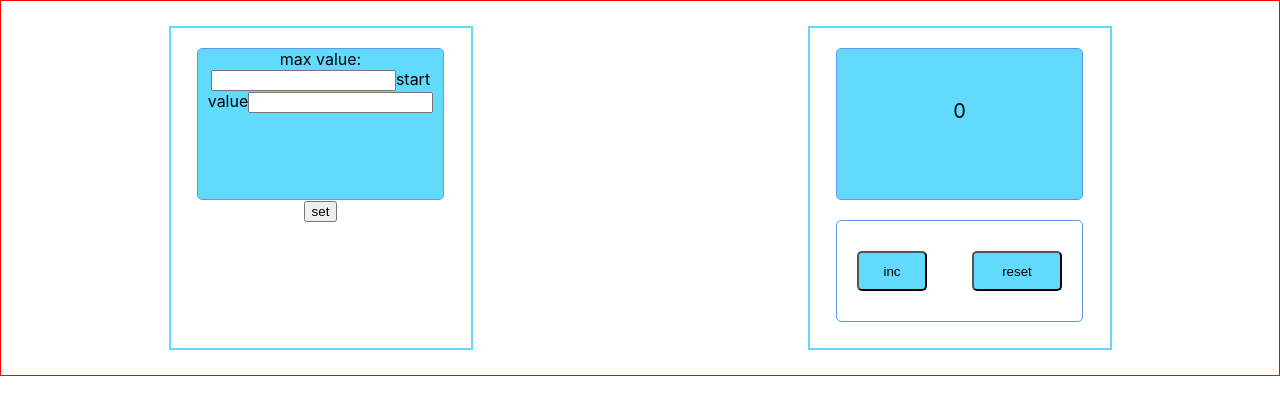
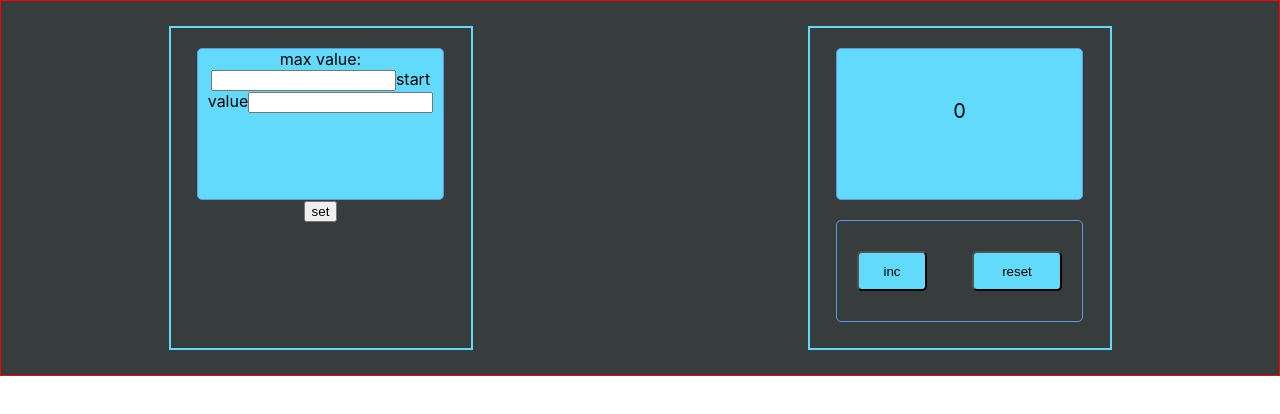
Before and after one commit to Peleka/Counter, a React (Create React App) app: page / in a window 1280 px wide. Shown: the top 414 px of the page. Built offline with nearby package versions, Linux system fonts and the light colour scheme.

Commit message:
fix backround

```diff
--- a/src/App.css
+++ b/src/App.css
@@ -2,6 +2,7 @@
   display: flex;
   text-align: center;
   border: 1px solid red;
+  background: #373d3d;
 
 }
 
```
